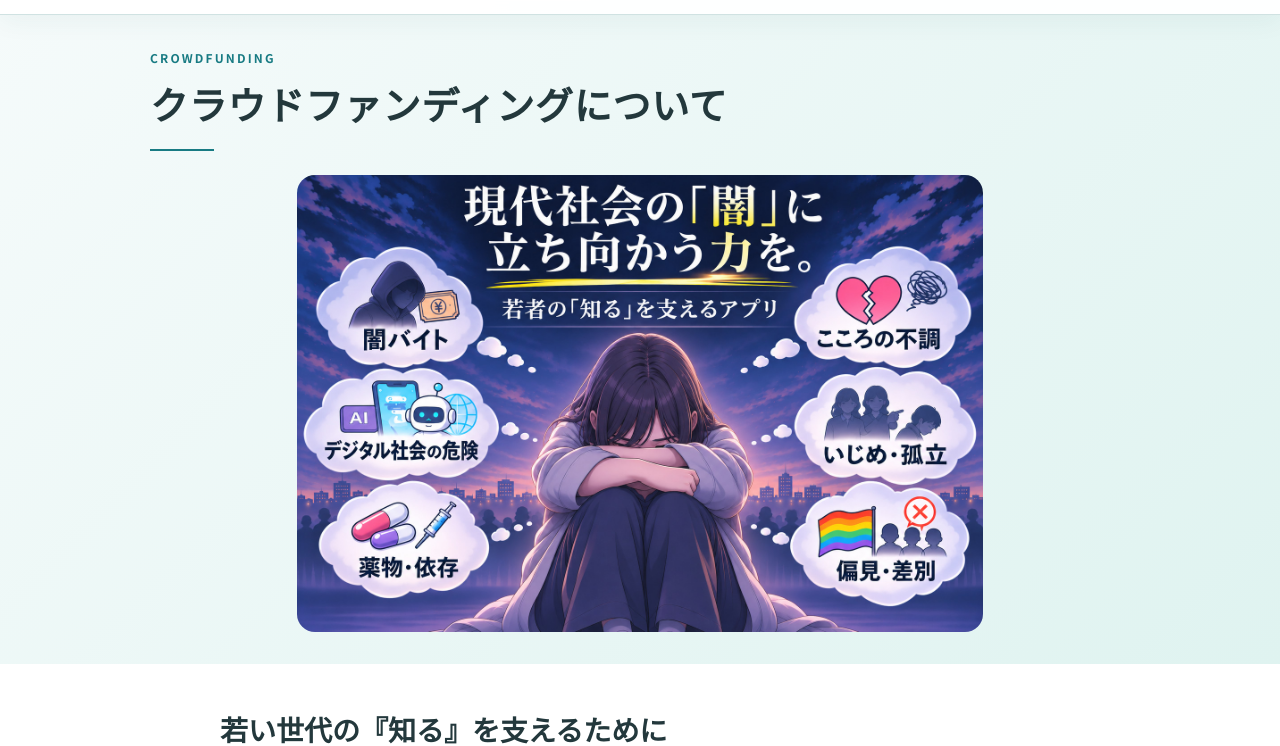
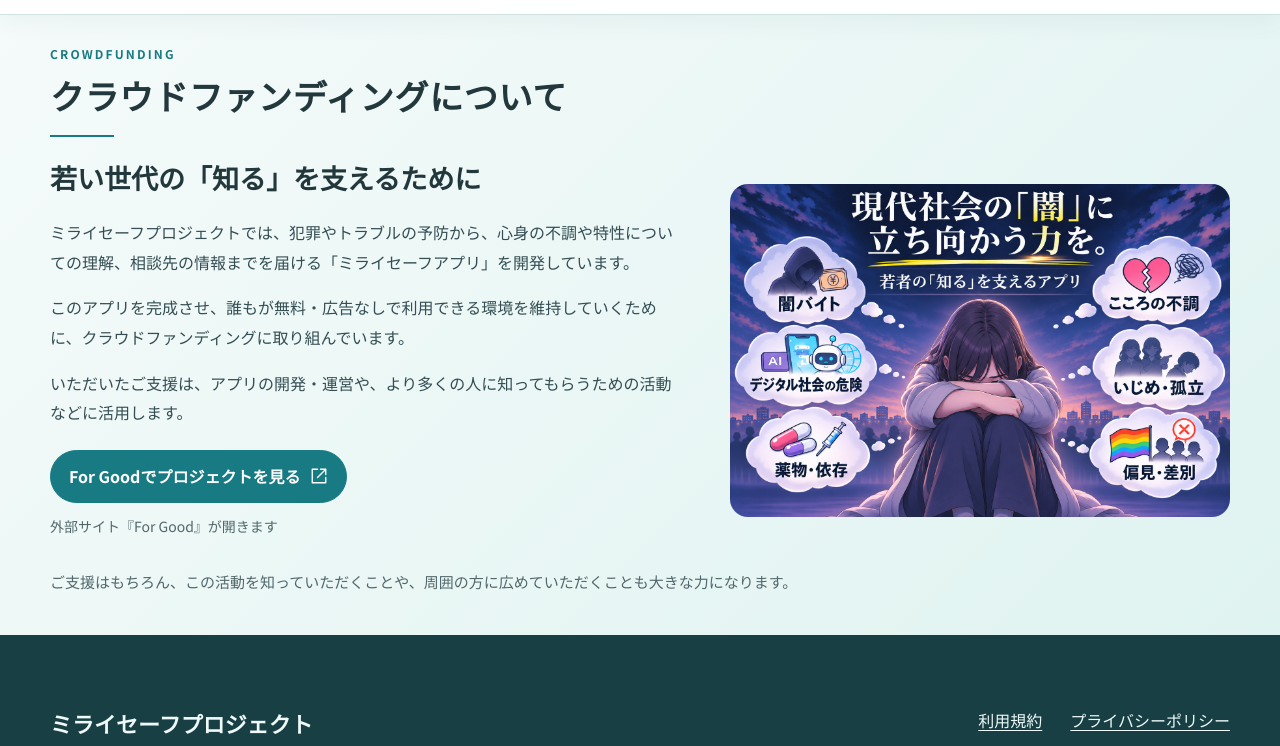
Before and after one commit to miraisafe-project/safety-app-contents, a plain HTML site: page crowdfunding/index.html in a window 1280 px wide. Shown: the part 61-807 px from the top of the page. Drawn offline with Linux system fonts and the light colour scheme; a web font is replaced by a local one.

Commit message:
クラウドファンディングページを説明優先の2カラム構成に変更

```diff
--- a/assets/css/crowdfunding.css
+++ b/assets/css/crowdfunding.css
@@ -1,21 +1,28 @@
-.crowdfunding-page .page-hero { padding-top: calc(var(--header-height) + 32px); padding-bottom: 32px; }
-.crowdfunding-page .page-hero .eyebrow { margin-bottom: 10px; }
-.crowdfunding-page .page-hero h1 { font-size: clamp(26px, 3.4vw, 38px); }
-.crowdfunding-page .page-hero h1::after { height: 2px; margin-top: 14px; }
-.funding-image { display: block; width: 70%; height: auto; margin: 24px auto 0; border-radius: 18px; }
-.funding-content { padding-block: clamp(32px, 4vw, 48px); }
-.funding-reading { max-width: 840px; }
-.funding-content h2 { margin-bottom: 20px; font-size: clamp(23px, 2.8vw, 28px); }
-.funding-content .prose { line-height: 1.85; }
-.funding-content .prose p { margin-bottom: 1em; }
-.funding-content .prose p:last-child { margin-bottom: 0; }
-.funding-cta { margin-top: 24px; padding: 24px; border: 1px solid var(--line); border-radius: 18px; background: var(--mint); text-align: center; }
-.funding-cta-lead { margin-bottom: 16px; color: var(--teal-dark); font-size: 18px; font-weight: 700; text-wrap: balance; }
-.funding-cta-lead span { white-space: nowrap; }
-.funding-cta .button { max-width: 100%; padding-inline: 18px; line-height: 1.7; text-wrap: balance; }
-.funding-external-note { margin: 14px 0 0; color: var(--ink-soft); font-size: 14px; }
-.funding-closing { margin: 24px 0 0; color: var(--ink-soft); font-size: 15px; line-height: 1.95; }
-@media (max-width: 700px) {
-  .crowdfunding-page .page-hero { padding-top: calc(var(--header-height) + 28px); padding-bottom: 28px; }
-  .funding-image { width: 100%; margin-top: 20px; }
+.crowdfunding-page main { background: linear-gradient(135deg, #f6fbfb, #dff3f0); }
+.crowdfunding-page .page-hero { padding-top: calc(var(--header-height) + 28px); padding-bottom: 24px; background: transparent; }
+.crowdfunding-page .page-hero .eyebrow { margin-bottom: 8px; }
+.crowdfunding-page .page-hero h1 { font-size: clamp(25px, 3vw, 34px); }
+.crowdfunding-page .page-hero h1::after { height: 2px; margin-top: 12px; }
+.funding-content { padding-bottom: 40px; }
+.funding-layout { display: grid; grid-template-columns: minmax(0, 1fr) minmax(0, 500px); gap: clamp(28px, 4vw, 48px); align-items: center; }
+.funding-copy { min-width: 0; }
+.funding-copy h2 { margin: 0 0 18px; font-size: clamp(22px, 2.2vw, 27px); }
+.funding-copy .prose { font-size: 16px; line-height: 1.85; }
+.funding-copy .prose p { margin: 0 0 1em; }
+.funding-copy .prose p:last-child { margin-bottom: 0; }
+.funding-visual { min-width: 0; margin: 0; }
+.funding-image { display: block; width: 100%; height: auto; border-radius: 18px; }
+.funding-cta { margin-top: 22px; }
+.funding-cta .button { max-width: 100%; gap: 10px; padding-inline: 18px; line-height: 1.7; }
+.funding-cta svg { width: 18px; height: 18px; flex: 0 0 18px; }
+.funding-external-note { margin: 10px 0 0; color: var(--ink-soft); font-size: 14px; }
+.funding-closing { max-width: 840px; margin: 28px 0 0; color: var(--ink-soft); font-size: 15px; line-height: 1.85; }
+@media (max-width: 1100px) and (min-width: 1001px) {
+  .funding-layout { grid-template-columns: minmax(0, 1.2fr) minmax(0, 1fr); }
 }
+@media (max-width: 1000px) {
+  .crowdfunding-page .page-hero { padding-top: calc(var(--header-height) + 22px); padding-bottom: 22px; }
+  .funding-layout { grid-template-columns: minmax(0, 1fr); gap: 28px; }
+  .funding-visual { width: min(100%, 620px); justify-self: center; }
+  .funding-closing { margin-top: 24px; }
+}
--- a/crowdfunding/index.html
+++ b/crowdfunding/index.html
@@ -14,7 +14,7 @@
   <link rel="apple-touch-icon" href="../assets/icons/apple-touch-icon.png" sizes="180x180">
   <link rel="preconnect" href="https://fonts.googleapis.com"><link rel="preconnect" href="https://fonts.gstatic.com" crossorigin><link href="https://fonts.googleapis.com/css2?family=Noto+Sans+JP:wght@400;500;600;700&amp;family=Zen+Maru+Gothic:wght@500;700&amp;display=swap" rel="stylesheet">
   <link rel="stylesheet" href="../assets/css/main.css?v=20261015-center-flow"><script src="../assets/js/site-config.js" defer></script><script src="../assets/js/main.js?v=20261014-hint-panels" defer></script>
-  <link rel="stylesheet" href="../assets/css/crowdfunding.css?v=20261119-compact">
+  <link rel="stylesheet" href="../assets/css/crowdfunding.css?v=20261119-columns">
 </head>
 <body class="subpage crowdfunding-page">
   <a class="skip-link" href="#main">本文へ移動</a>
@@ -23,26 +23,29 @@
 
   <main id="main">
     <header class="page-hero">
-      <div class="wrap narrow">
+      <div class="wrap">
         <p class="eyebrow">CROWDFUNDING</p>
         <h1>クラウド<wbr>ファンディング<wbr>について</h1>
-        <img class="funding-image" src="../assets/website/crowdfunding.jpg" width="1536" height="1024" alt="現代社会の「闇」に立ち向かう力を。若者の「知る」を支えるアプリ。闇バイト、デジタル社会の危険、薬物・依存、こころの不調、いじめ・孤立、偏見・差別に悩む若者を描いたプロジェクトのメイン画像。" fetchpriority="high" decoding="async">
       </div>
     </header>
-    <section class="page-section funding-content" aria-labelledby="funding-purpose">
-      <div class="wrap funding-reading">
-        <h2 id="funding-purpose">若い世代の『知る』を支えるために</h2>
+    <section class="funding-content" aria-labelledby="funding-purpose">
+      <div class="wrap">
+        <div class="funding-layout">
+          <div class="funding-copy">
+            <h2 id="funding-purpose">若い世代の「知る」を支えるために</h2>
             <div class="prose">
-          <p>SNSやAIの発展によって、新たな犯罪やトラブルが生まれる一方、心身の不調や特性、人間関係など、身近な悩みについて十分に知る機会がない人もいます。</p>
-          <p>ミライセーフプロジェクトでは、こうした問題について知り、考え、必要なときに相談先を見つけられる「ミライセーフアプリ」を開発しています。</p>
+              <p>ミライセーフプロジェクトでは、犯罪やトラブルの予防から、心身の不調や特性についての理解、相談先の情報までを届ける「ミライセーフアプリ」を開発しています。</p>
               <p>このアプリを完成させ、誰もが無料・広告なしで利用できる環境を維持していくために、クラウドファンディングに取り組んでいます。</p>
               <p>いただいたご支援は、アプリの開発・運営や、より多くの人に知ってもらうための活動などに活用します。</p>
-          <p>プロジェクトの詳しい内容や資金の使い道、リターンについては、以下のページでご紹介しています。</p>
             </div>
             <div class="funding-cta">
-          <p class="funding-cta-lead"><span>クラウドファンディング</span>の<span>詳細はこちら</span></p>
-          <a class="button button-primary" href="https://for-good.net/project/1004679" target="_blank" rel="noopener noreferrer" data-external>For Goodでプロジェクトを見る</a>
+              <a class="button button-primary" href="https://for-good.net/project/1004679" target="_blank" rel="noopener noreferrer" data-external><span>For Goodでプロジェクトを見る</span><svg viewBox="0 0 24 24" fill="none" stroke="currentColor" stroke-width="1.8" stroke-linecap="round" stroke-linejoin="round" aria-hidden="true" focusable="false"><path d="M14 3h7v7M21 3 10 14M10 3H3v18h18v-7"/></svg></a>
               <p class="funding-external-note">外部サイト『For Good』が開きます</p>
+            </div>
+          </div>
+          <figure class="funding-visual">
+            <img class="funding-image" src="../assets/website/crowdfunding.jpg" width="1536" height="1024" alt="現代社会の「闇」に立ち向かう力を。若者の「知る」を支えるアプリ。闇バイト、デジタル社会の危険、薬物・依存、こころの不調、いじめ・孤立、偏見・差別に悩む若者を描いたプロジェクトのメイン画像。" fetchpriority="high" decoding="async">
+          </figure>
         </div>
         <p class="funding-closing">ご支援はもちろん、この活動を知っていただくことや、周囲の方に広めていただくことも大きな力になります。</p>
       </div>
```
Lines whose indentation alone changed are shown as unchanged.
